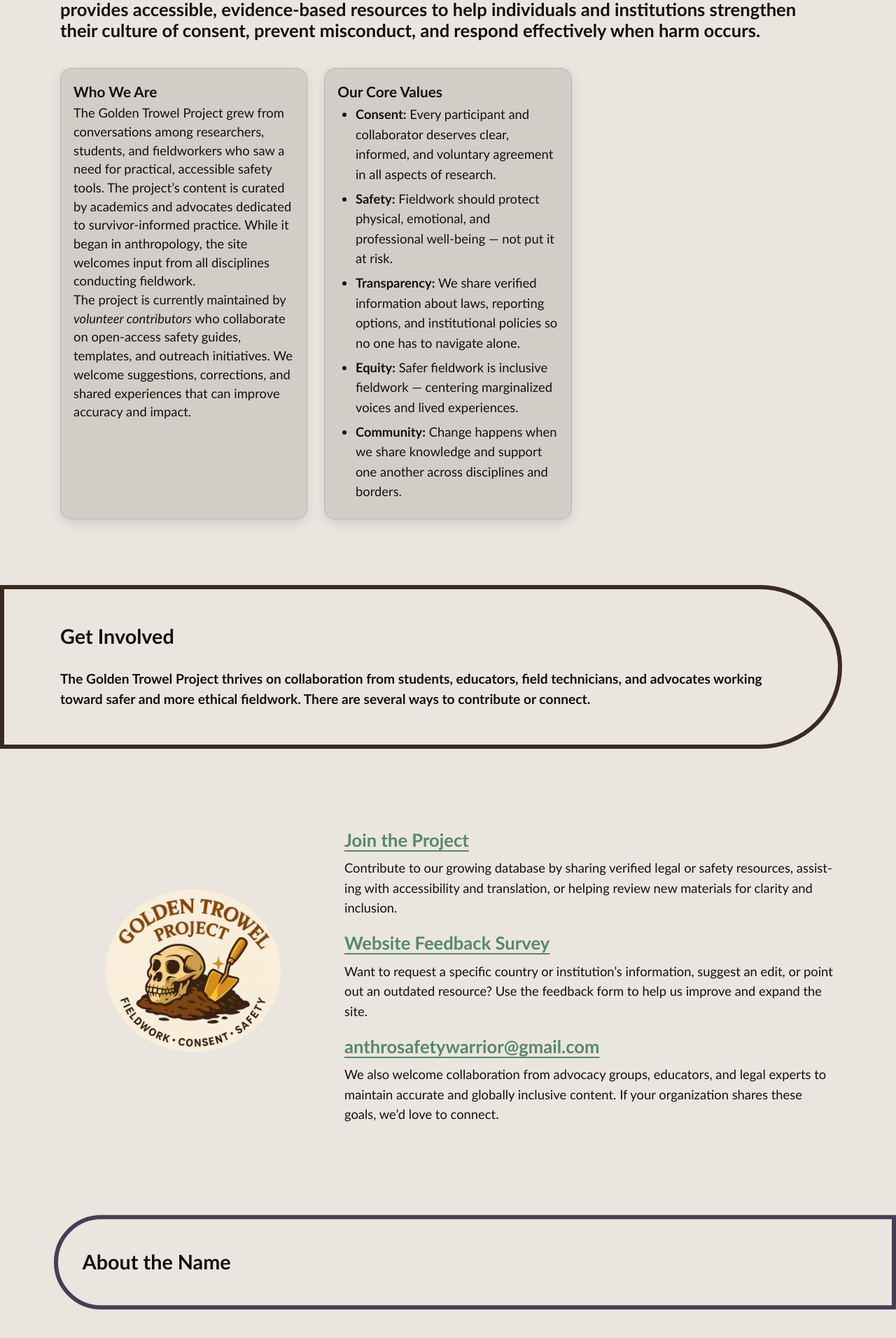
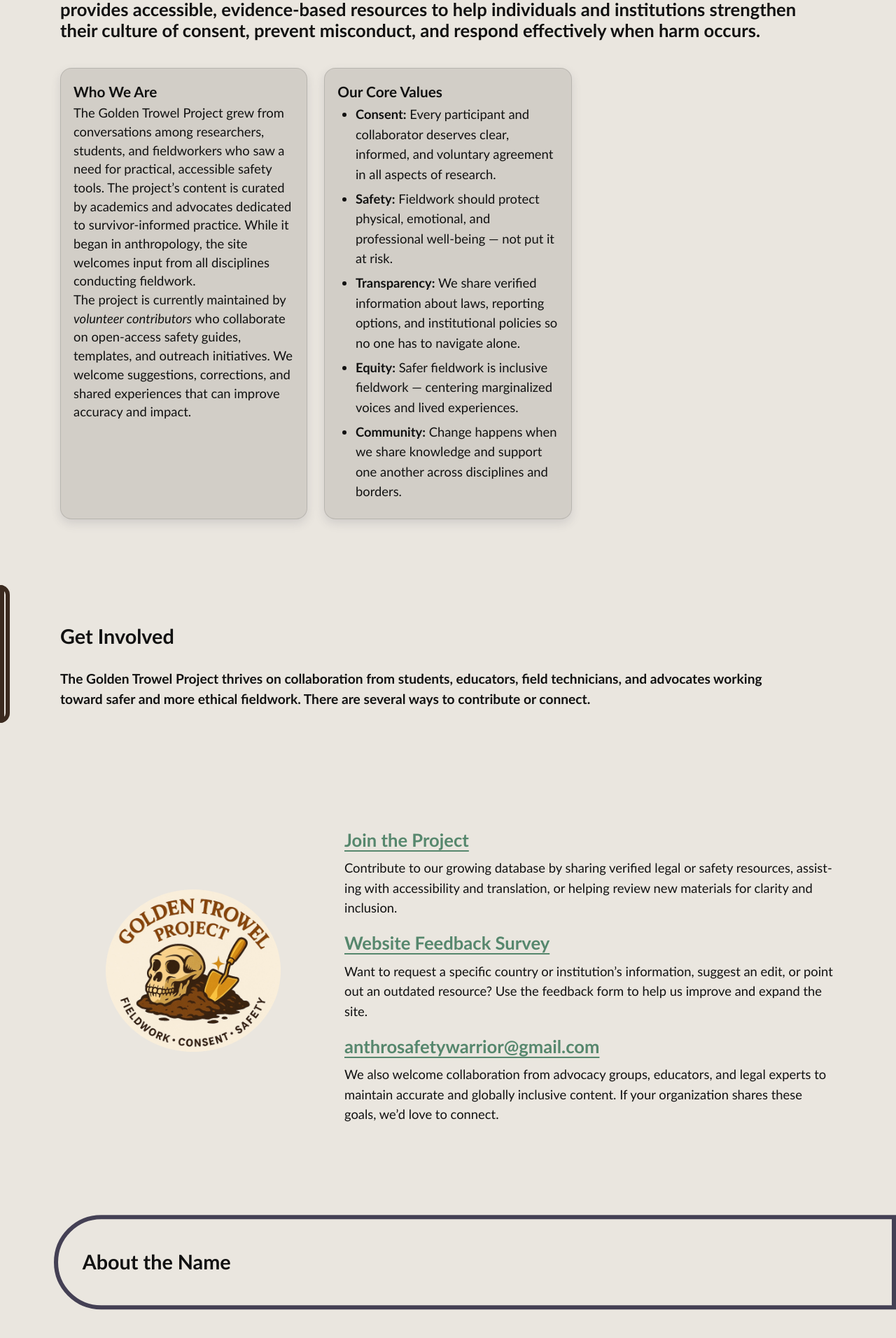
Before and after one commit to AnthroSafetyWarrior/GoldenTrowelProject, a Jekyll site: the page built from _pages/aboutus.html, in a window 1280 px wide. Shown: the part 1363-3275 px from the top of the page at 70% size. Built offline with Jekyll 4.4.1, drawn with Linux system fonts in a browser that asks for light colours.

Commit message:
updating name

```diff
--- a/_layouts/default.html
+++ b/_layouts/default.html
@@ -925,6 +925,28 @@ html body .pillhead.pill--sage{
   --curve-inset: clamp(36px, 8vw, 240px);
 }
 
+/* --- A) Side-rail ribbon for pillbands --- */
+.pillband{
+  min-height: auto;
+}
+.pillband::before{
+  /* turn the big band into a slim rail */
+  width: clamp(10px, 1.2vw, 14px);
+  height: 84%;
+  top: 50%;
+  transform: translateY(-50%);
+  background: var(--pill-color, var(--slate)) !important;
+  box-shadow: none !important;
+  border-radius: 9999px;
+}
+.pillband.pill--clip-right::before{ right: calc(50% - 50vw); left: auto; }
+.pillband.pill--clip-left::before { left:  calc(50% - 50vw); right: auto; }
+
+/* keep text default/dark on bands */
+.pillband{ color: var(--ink) !important; }
+
+/* content pills stay as-is; if you want them lighter: */
+/* .pill{ background: color-mix(in srgb, #000 6%, transparent); color: var(--ink); } */
 
 </style>
 
```
